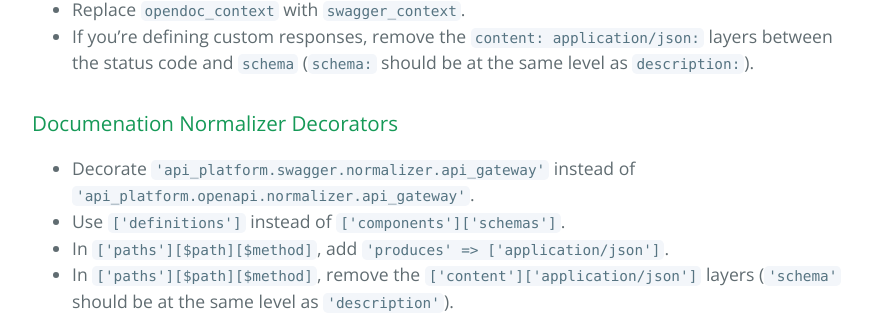
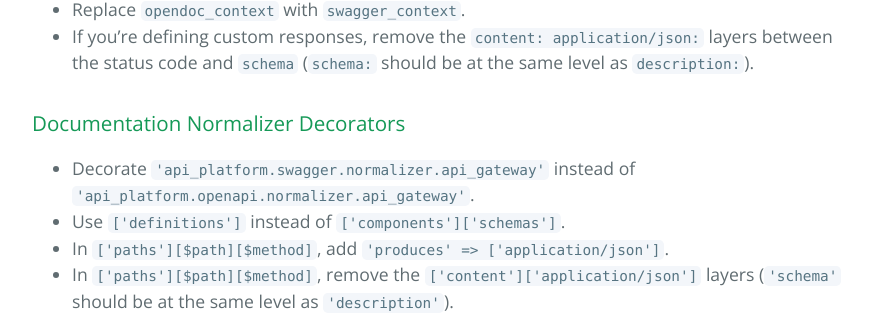
Before and after one commit to TimoBakx/timobakx.github.io, a Jekyll site: the page built from _posts/2021-06-07-altering-api-documentation-generated-by-apip.md, in a window 1280 px wide and 900 px high, scrolled down 8895 px. Shown: the part 315-628 px from the top of the window, without its empty margins (192-1087 px from the left). Built offline with Jekyll 4.4.1, drawn with Linux system fonts in a browser that asks for light colours.

Commit message:
Fixed typo

```diff
--- a/_posts/2021-06-07-altering-api-documentation-generated-by-apip.md
+++ b/_posts/2021-06-07-altering-api-documentation-generated-by-apip.md
@@ -373,7 +373,7 @@ using Swagger instead of OpenAPI.
 - If you're defining custom responses, remove the `content: application/json:` layers between the status code and `schema`
   (`schema:` should be at the same level as `description:`).
 
-### Documenation Normalizer Decorators
+### Documentation Normalizer Decorators
 - Decorate `'api_platform.swagger.normalizer.api_gateway'` instead of `'api_platform.openapi.normalizer.api_gateway'`.
 - Use `['definitions']` instead of `['components']['schemas']`.
 - In `['paths'][$path][$method]`, add `'produces' => ['application/json']`.
```
